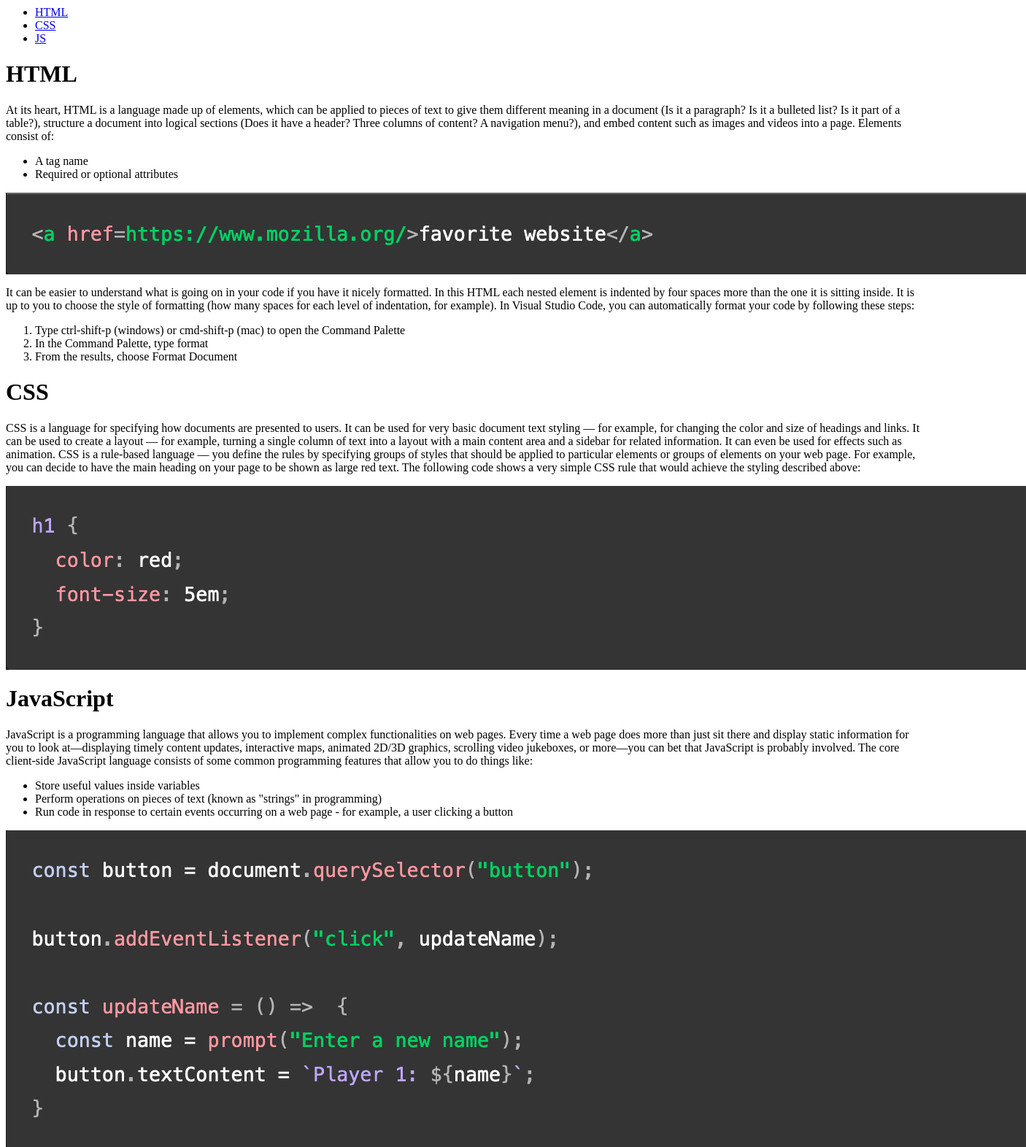
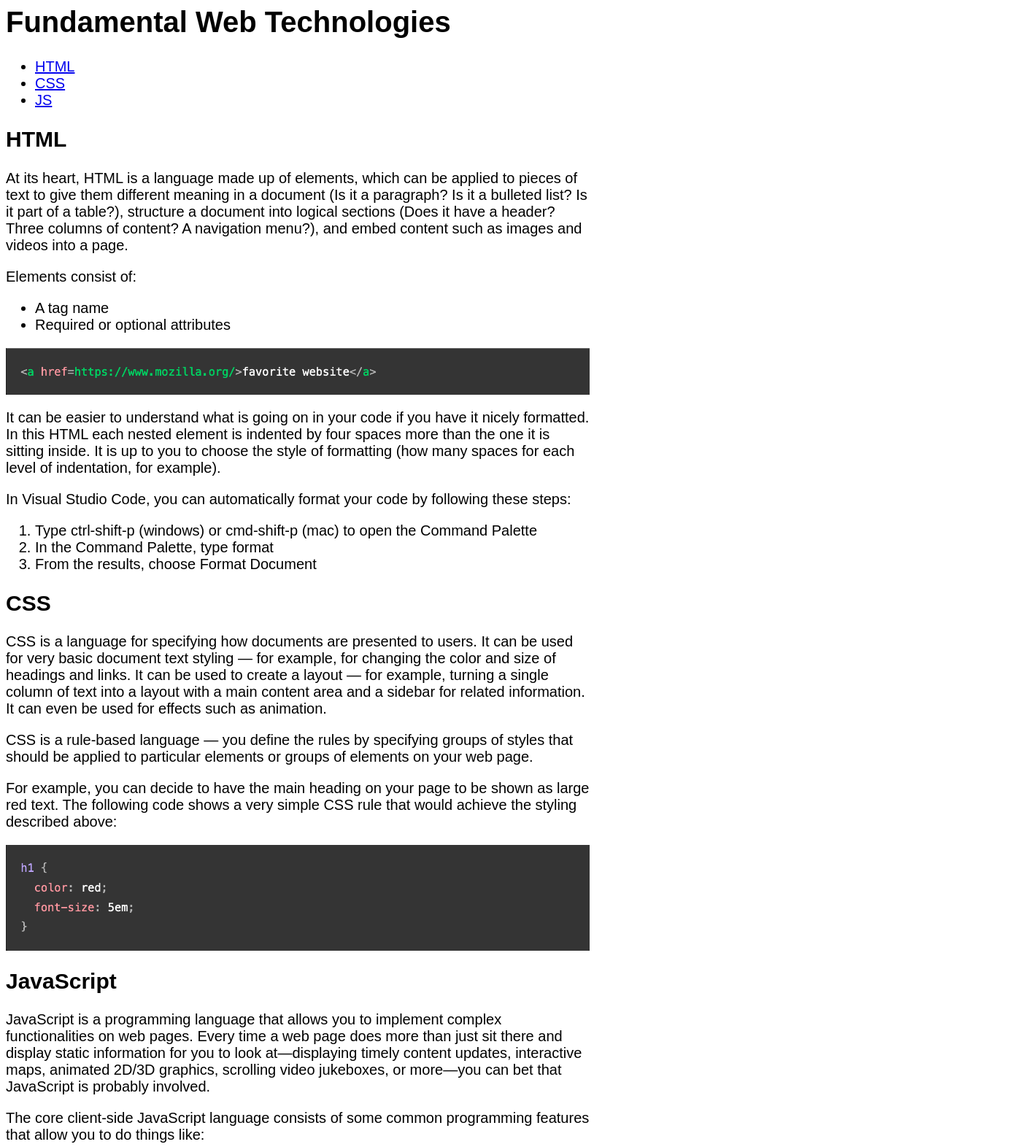
Before and after one commit to AidenDeveloper/ACIT1620, a plain HTML site: page Lab 2/index.html in a window 1280 px wide. Shown: the top 1572 px of the page at 73% size, 1406 px wide, since content can reach past the window. Drawn offline with Linux system fonts and the light colour scheme.

Commit message:
Lab 2 Commit 2

```diff
--- a/Lab 2/index.html
+++ b/Lab 2/index.html
@@ -1,18 +1,33 @@
 <html>
     <head>
         <title>Fundamental Web Technologies</title>
+        <style>
+            body {
+                max-width: 800px;
+                font-family: Arial, Helvetica, sans-serif;
+                font-size: 125%;
+            }
+            header nav ul li a {
+                text-decoration: none;
+            }
+            img {
+                max-width: 100%;
+            }
+        </style>
     </head>
     <body>
+        <h1>Fundamental Web Technologies</h1>
         <ul>
             <li><a href = "#HTML">HTML</a></li>
             <li><a href = "#CSS">CSS</a></li>
             <li><a href = "#JS">JS</a></li>
         </ul>
         <div class = "HTML">
-            <h1 id = "HTML">HTML</h1>
+            <h2 id = "HTML">HTML</h2>
             <p>
                 At its heart, HTML is a language made up of elements, which can be applied to pieces of text to give them different meaning in a document (Is it a paragraph? Is it a bulleted list? Is it part of a table?), structure a document into logical sections (Does it have a header? Three columns of content? A navigation menu?), and embed content such as images and videos into a page.
-
+            </p>
+            <p>
                 Elements consist of:
             </p>
             <ul>
@@ -22,6 +37,8 @@
             <img src="element.png">
             <p>
                 It can be easier to understand what is going on in your code if you have it nicely formatted. In this HTML each nested element is indented by four spaces more than the one it is sitting inside. It is up to you to choose the style of formatting (how many spaces for each level of indentation, for example).
+            </p>
+            <p>
                 In Visual Studio Code, you can automatically format your code by following these steps:
             </p>
                 <ol>
@@ -31,21 +48,24 @@
                 </ol>
         </div>
         <div class = "CSS">
-            <h1 id = "CSS">CSS</h1>
+            <h2 id = "CSS">CSS</h2>
             <p>
                 CSS is a language for specifying how documents are presented to users. It can be used for very basic document text styling — for example, for changing the color and size of headings and links. It can be used to create a layout — for example, turning a single column of text into a layout with a main content area and a sidebar for related information. It can even be used for effects such as animation.
-
+            </p>
+            <p>
                 CSS is a rule-based language — you define the rules by specifying groups of styles that should be applied to particular elements or groups of elements on your web page.
-
+            </p>
+            <p>
                 For example, you can decide to have the main heading on your page to be shown as large red text. The following code shows a very simple CSS rule that would achieve the styling described above:
             </p>
             <img src="css.png">
         </div>
         <div class = "JS">
-            <h1 id = "JS">JavaScript</h1>
+            <h2 id = "JS">JavaScript</h2>
             <p>
                 JavaScript is a programming language that allows you to implement complex functionalities on web pages. Every time a web page does more than just sit there and display static information for you to look at—displaying timely content updates, interactive maps, animated 2D/3D graphics, scrolling video jukeboxes, or more—you can bet that JavaScript is probably involved.
-
+            </p>
+            <p>
                 The core client-side JavaScript language consists of some common programming features that allow you to do things like:
             </p>
             <ul>
@@ -56,7 +76,8 @@
             <img src="script.png">
             <p>
                 What is even more exciting however is the functionality built on top of the client-side JavaScript language. So-called Application Programming Interfaces (APIs) provide you with extra superpowers to use in your JavaScript code.
-
+            </p>
+            <p>
                 APIs are ready-made sets of code building blocks that allow a developer to implement programs that would otherwise be hard or impossible to implement. They do the same thing for programming that ready-made furniture kits do for home building — it is much easier to take ready-cut panels and screw them together to make a bookshelf than it is to work out the design yourself, go and find the correct wood, cut all the panels to the right size and shape, find the correct-sized screws, and then put them together to make a bookshelf.
             </p>
         </div>
```
